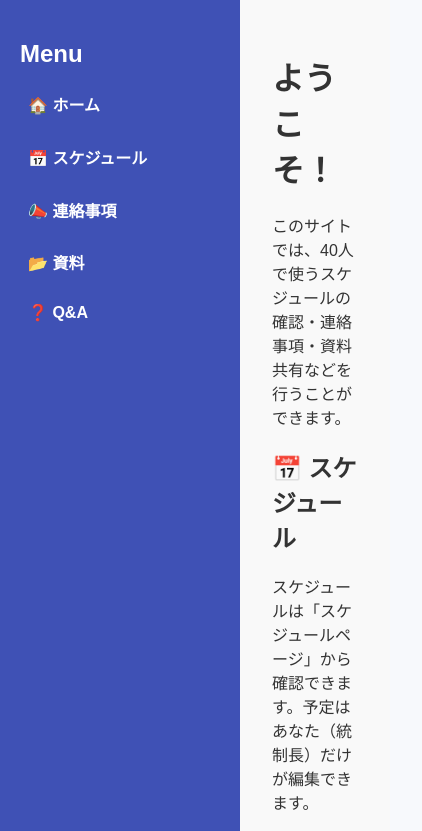
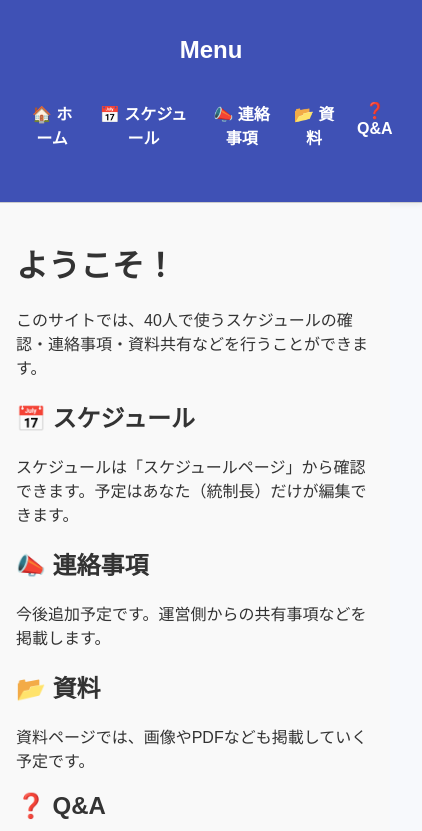
Before and after one commit to NaotoWatase/schedule-site, a plain HTML site: page index.html in a window 390 px wide. Shown: the top 831 px of the page, 422 px wide, since content can reach past the window. Drawn offline with Linux system fonts and the light colour scheme.

Commit message:
スマホ用テスト

```diff
--- a/style.css
+++ b/style.css
@@ -123,3 +123,42 @@ body {
       flex-direction: column;
     }
   }
+
+
+  @media (max-width: 768px) {
+    .container {
+      flex-direction: column;
+    }
+
+    .sidebar {
+      width: 100%;
+      text-align: center;
+      padding: 1rem;
+      border-bottom: 1px solid #ccc;
+    }
+
+    .main-content {
+      padding: 1rem;
+    }
+
+    #calendar {
+      width: 100% !important;
+      padding: 0;
+      margin: 0 auto;
+    }
+
+    body {
+      font-size: 16px;
+    }
+
+    .sidebar ul {
+      display: flex;
+      justify-content: space-around;
+      padding: 0;
+    }
+
+    .sidebar li {
+      list-style: none;
+      margin: 0.5rem;
+    }
+  }
```
